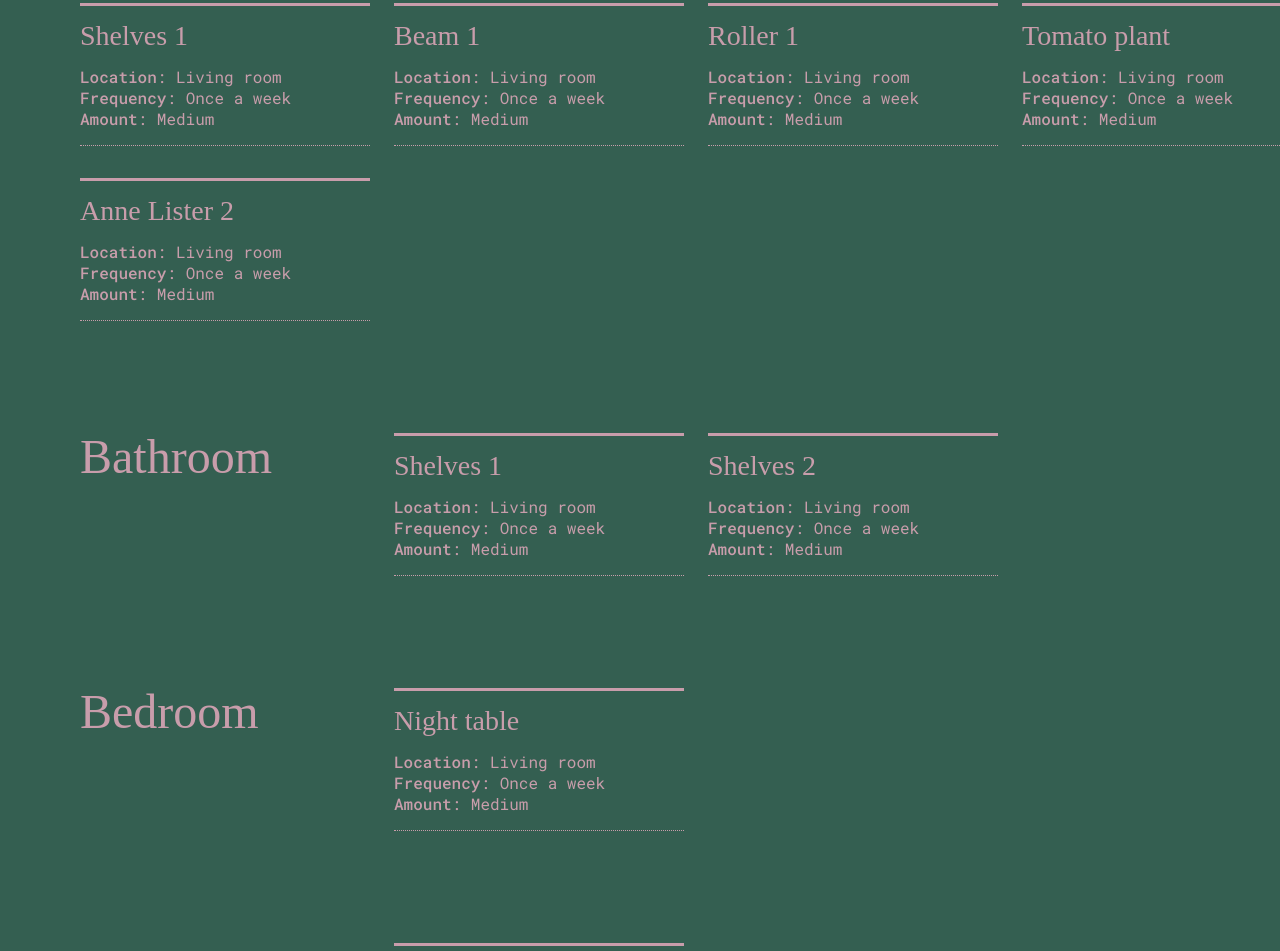
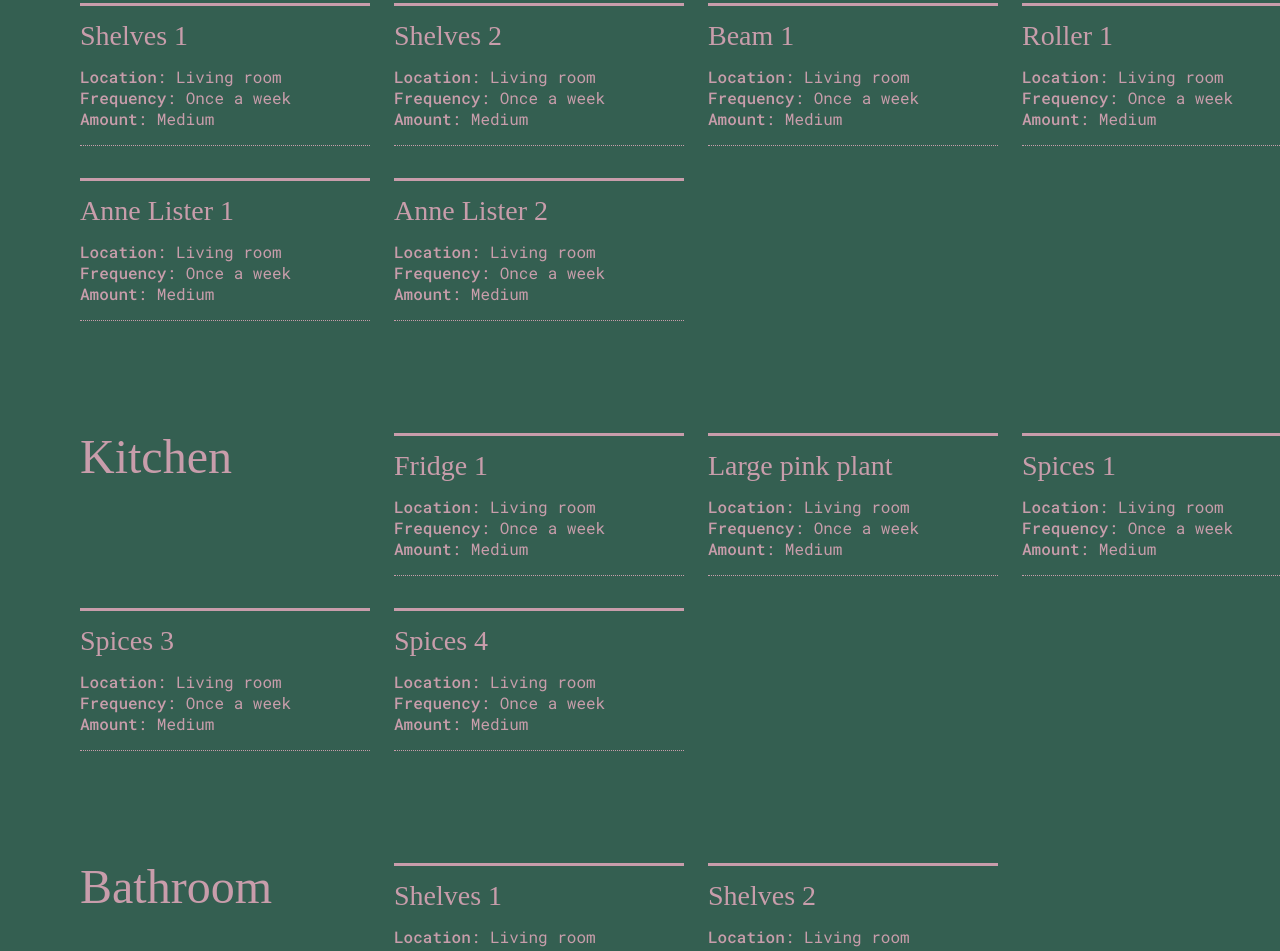
Before and after one commit to Uvacoder/plant-watering-tracker, a plain HTML site: page index.html in a window 1280 px wide. Shown: the part 938-1889 px from the top of the page. Drawn offline with Linux system fonts and the light colour scheme; a web font is replaced by a local one.

Commit message:
add kitchen plant placeholders

```diff
--- a/index.html
+++ b/index.html
@@ -236,6 +236,21 @@
         <article>
           <header>
             <h3>
+              Shelves 2
+            </h3>
+          </header>
+          <section>
+            <ul>
+              <li><span>Location</span>: Living room</li>
+              <li><span>Frequency</span>: Once a week</li>
+              <li><span>Amount</span>: Medium</li>
+            </ul>
+          </section>
+        </article>
+
+        <article>
+          <header>
+            <h3>
               Beam 1
             </h3>
           </header>
@@ -297,6 +312,100 @@
           <header>
             <h3>
               Anne Lister 2
+            </h3>
+          </header>
+          <section>
+            <ul>
+              <li><span>Location</span>: Living room</li>
+              <li><span>Frequency</span>: Once a week</li>
+              <li><span>Amount</span>: Medium</li>
+            </ul>
+          </section>
+        </article>
+      </section>
+
+      <section class="room">
+        <h2>Kitchen</h2>
+
+        <article>
+          <header>
+            <h3>
+              Fridge 1
+            </h3>
+          </header>
+          <section>
+            <ul>
+              <li><span>Location</span>: Living room</li>
+              <li><span>Frequency</span>: Once a week</li>
+              <li><span>Amount</span>: Medium</li>
+            </ul>
+          </section>
+        </article>
+
+        <article>
+          <header>
+            <h3>
+              Large pink plant
+            </h3>
+          </header>
+          <section>
+            <ul>
+              <li><span>Location</span>: Living room</li>
+              <li><span>Frequency</span>: Once a week</li>
+              <li><span>Amount</span>: Medium</li>
+            </ul>
+          </section>
+        </article>
+
+        <article>
+          <header>
+            <h3>
+              Spices 1
+            </h3>
+          </header>
+          <section>
+            <ul>
+              <li><span>Location</span>: Living room</li>
+              <li><span>Frequency</span>: Once a week</li>
+              <li><span>Amount</span>: Medium</li>
+            </ul>
+          </section>
+        </article>
+
+        <article>
+          <header>
+            <h3>
+              Spices 2
+            </h3>
+          </header>
+          <section>
+            <ul>
+              <li><span>Location</span>: Living room</li>
+              <li><span>Frequency</span>: Once a week</li>
+              <li><span>Amount</span>: Medium</li>
+            </ul>
+          </section>
+        </article>
+
+        <article>
+          <header>
+            <h3>
+              Spices 3
+            </h3>
+          </header>
+          <section>
+            <ul>
+              <li><span>Location</span>: Living room</li>
+              <li><span>Frequency</span>: Once a week</li>
+              <li><span>Amount</span>: Medium</li>
+            </ul>
+          </section>
+        </article>
+
+        <article>
+          <header>
+            <h3>
+              Spices 4
             </h3>
           </header>
           <section>
```
